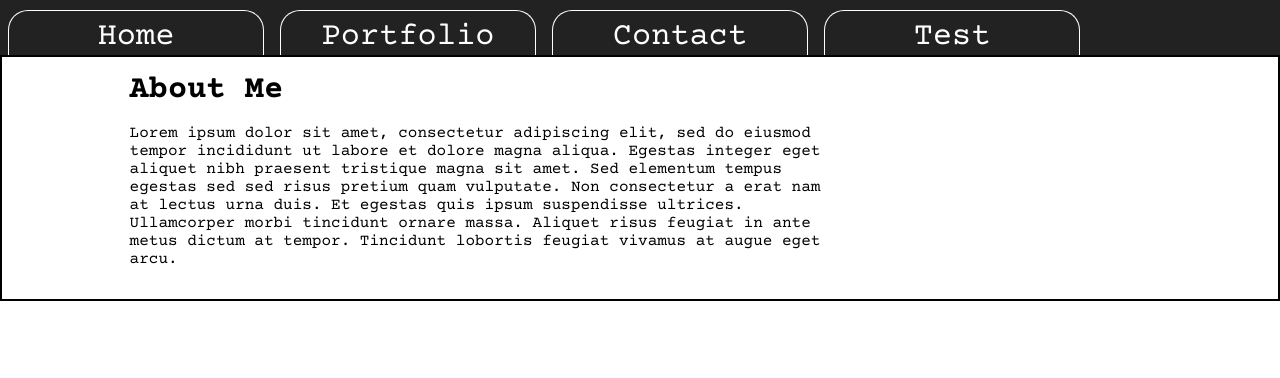
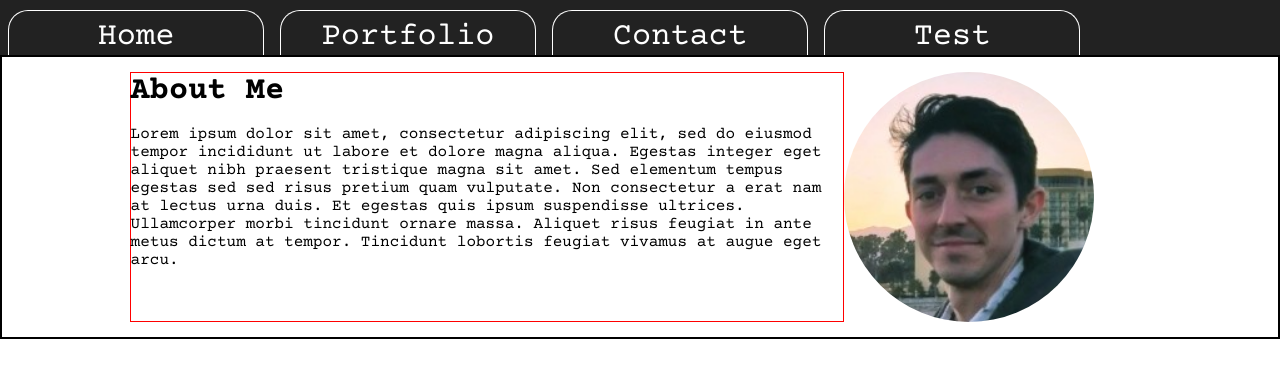
Before and after one commit to YTyler/personal-site-nextjs, a Next.js app: page / in a window 1280 px wide. Shown: the top 378 px of the page. Built offline with nearby package versions, Linux system fonts and the light colour scheme.

Commit message:
add image of self

```diff
--- a/pages/index.js
+++ b/pages/index.js
@@ -1,6 +1,7 @@
 import Head from 'next/head'
 import styles from '../styles/Home.module.css'
 import Navbar from '../components/Navbar'
+import Image from 'next/image'
 
 export default function Home() {
   return (
@@ -20,6 +21,7 @@ export default function Home() {
                 <h1>About Me</h1>
                 <p>Lorem ipsum dolor sit amet, consectetur adipiscing elit, sed do eiusmod tempor incididunt ut labore et dolore magna aliqua. Egestas integer eget aliquet nibh praesent tristique magna sit amet. Sed elementum tempus egestas sed sed risus pretium quam vulputate. Non consectetur a erat nam at lectus urna duis. Et egestas quis ipsum suspendisse ultrices. Ullamcorper morbi tincidunt ornare massa. Aliquet risus feugiat in ante metus dictum at tempor. Tincidunt lobortis feugiat vivamus at augue eget arcu.</p>
               </div>
+              <Image class={styles.hero__image} src='/self.jpg' alt="the author" layout='fixed' width={250} height={250} />
             </div>
           </div>
       </main>
--- a/styles/Home.module.css
+++ b/styles/Home.module.css
@@ -6,4 +6,10 @@
 
 .aboutMe {
     width: 70%;
+    border: red 1px solid;
 }
+
+.hero__image {
+    border-radius: 100%;
+    width: 20%;
+}
--- a/styles/globals.css
+++ b/styles/globals.css
@@ -20,6 +20,7 @@ a {
 }
 
 .wrapper {
+  display: flex;
   width: 80%;
   max-width: 100000;
   margin: 0 auto;
```
Also changed, not shown: public/self.jpg (added).
